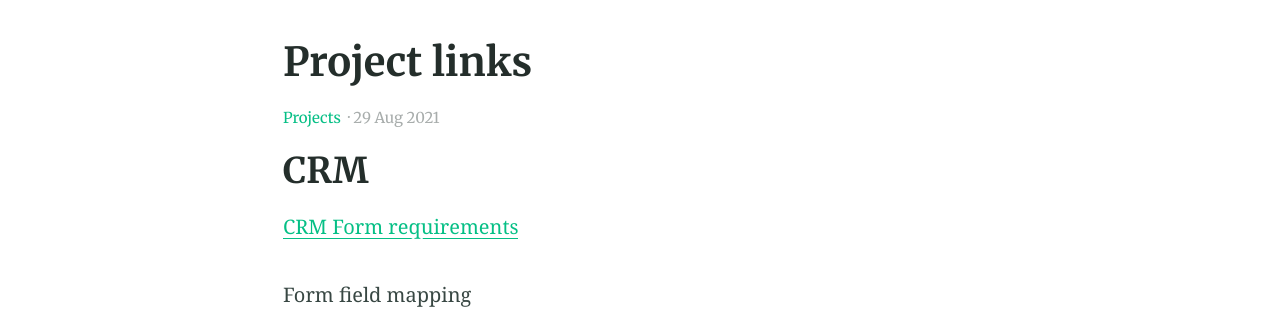
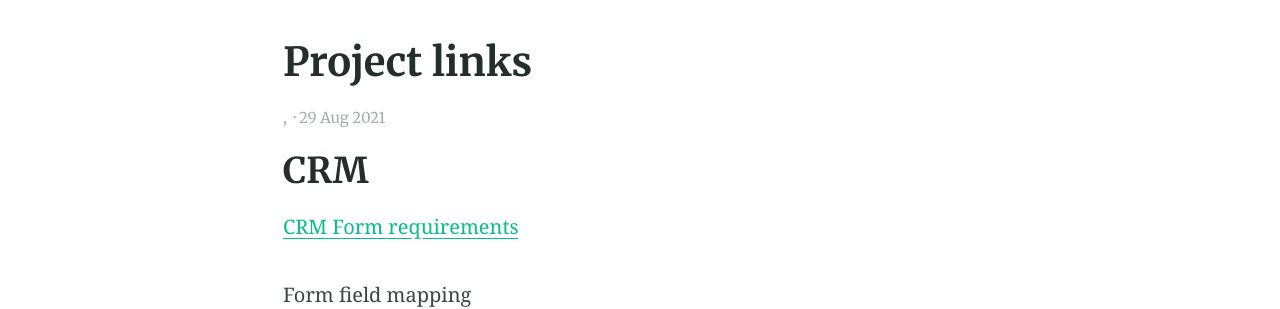
Before and after one commit to moogster11/blog, a Jekyll site: the page built from _posts/2021-08-29-example-post-four.md, in a window 1280 px wide. Shown: the part 408-717 px from the top of the page. Built offline with Jekyll 4.4.1, drawn with Linux system fonts in a browser that asks for light colours.

Commit message:
Update 2021-08-29-example-post-four.md

```diff
--- a/_posts/2021-08-29-example-post-four.md
+++ b/_posts/2021-08-29-example-post-four.md
@@ -1,7 +1,7 @@
 ---
 title: Project links
 categories:
-- Projects
+-
 excerpt: |
   A pot still is a type of still used in distilling spirits such as whisky or brandy. Heat is applied directly to the pot containing the wash (for whisky) or wine (for brandy).
 feature_text: |
```
